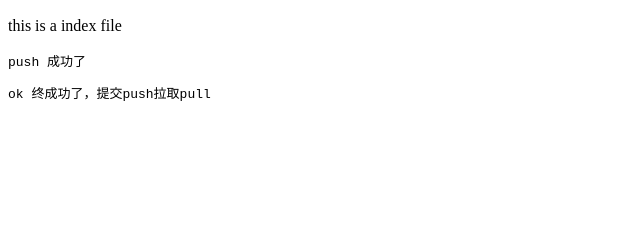
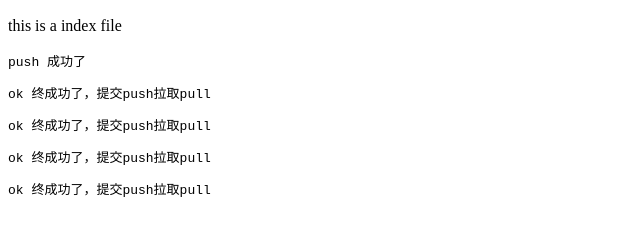
Before and after one commit to sbg991276246/git-test, a plain HTML site: page index.html in a window 1280 px wide. Shown: the part 113-348 px from the top of the page, without its empty margins (0-640 px from the left). Drawn offline with Linux system fonts and the light colour scheme.

Commit message:
20210714

```diff
--- a/index.html
+++ b/index.html
@@ -8,5 +8,8 @@
    <p>this is a index file</p>
    <pre>push 成功了</pre>
    <pre>ok 终成功了，提交push拉取pull</pre>
+   <pre>ok 终成功了，提交push拉取pull</pre>
+   <pre>ok 终成功了，提交push拉取pull</pre>
+   <pre>ok 终成功了，提交push拉取pull</pre>
 </body>
 </html>
```
